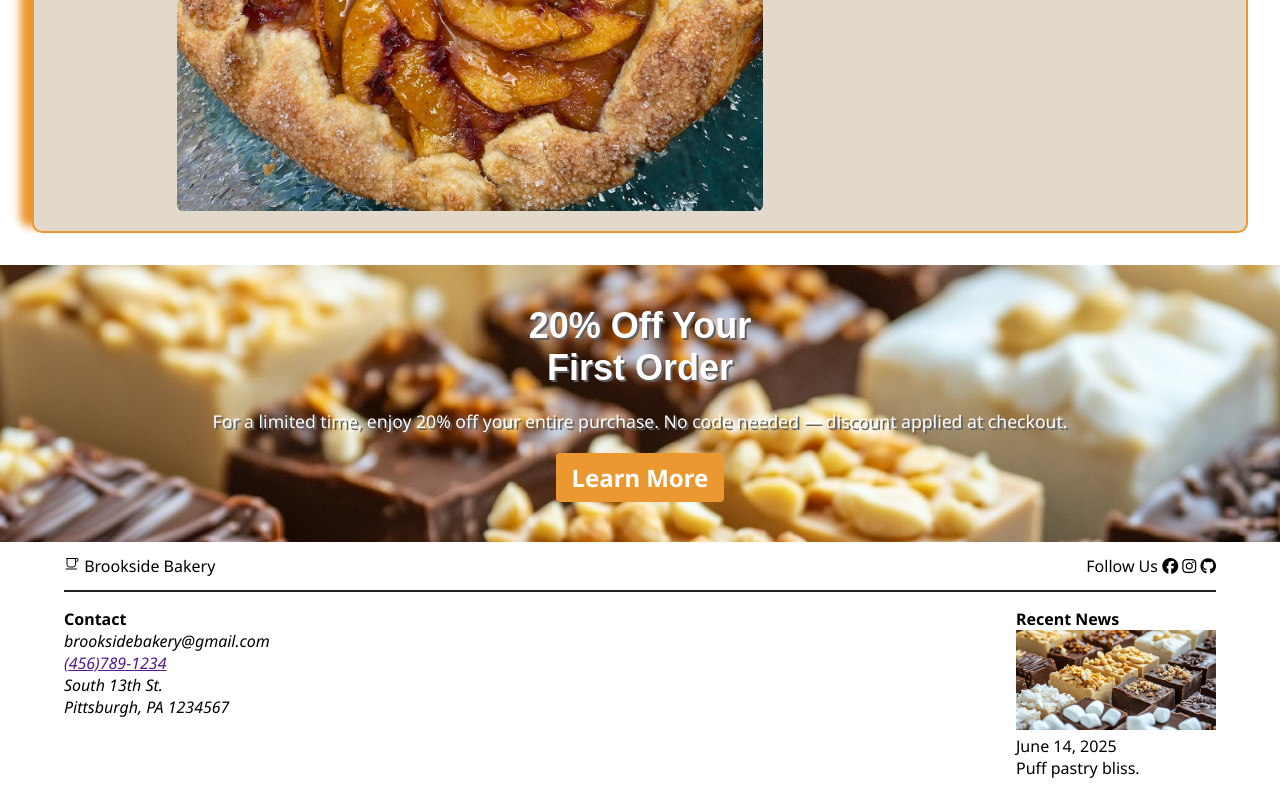
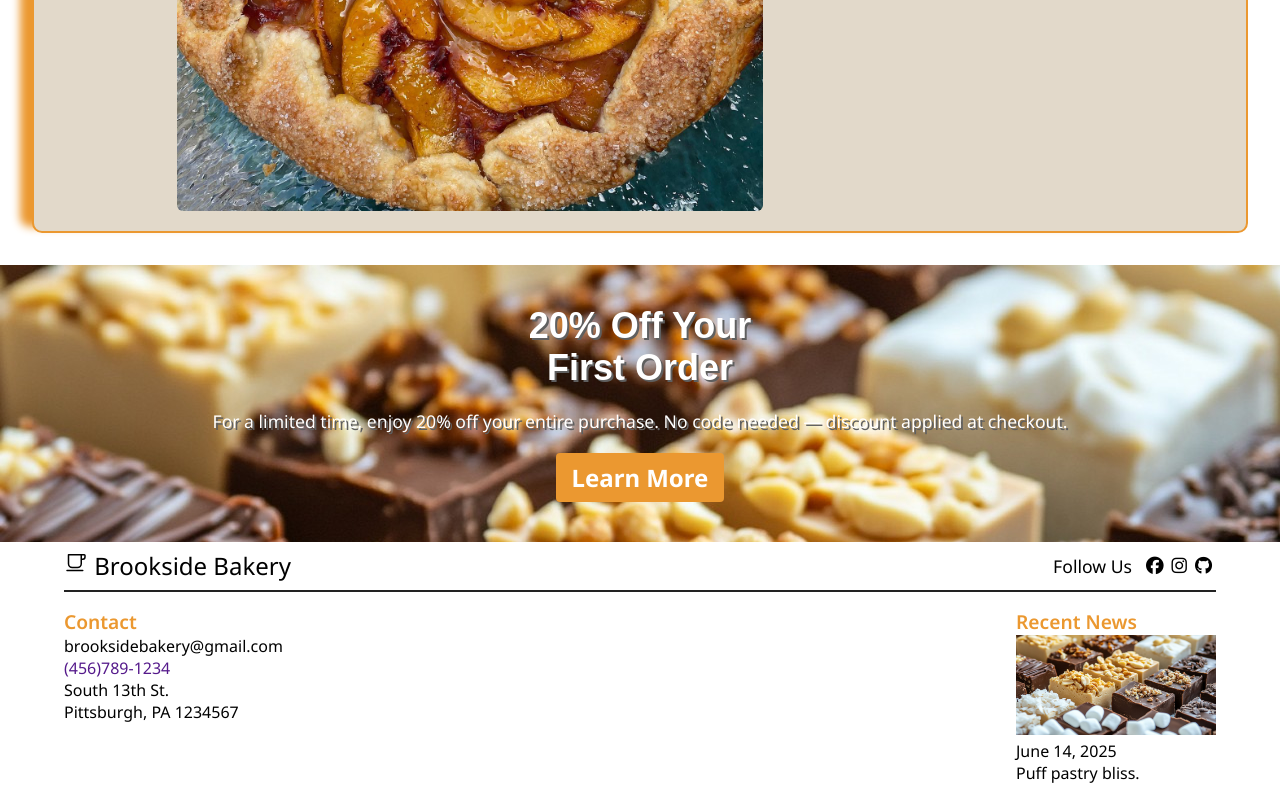
Before and after one commit to lengleman-spec/bakery-mock2, a plain HTML site: page index.html in a window 1280 px wide. Shown: the part 6228-7028 px from the top of the page. Drawn offline with nearby package versions, Linux system fonts and the light colour scheme; a web font is replaced by a local one.

Commit message:
Style rest of footer and linked to 'contact' in nav menu.

```diff
--- a/index.html
+++ b/index.html
@@ -202,11 +202,11 @@
     </section>
 
     <!-- Footer Section -->
-    <footer>
+    <footer id="contact">
       <div class="footer-header">
         <div class="footer-icon">
-          <ion-icon name="cafe-outline"></ion-icon>
-          <span>Brookside Bakery</span>
+          <ion-icon class="ion-icon" name="cafe-outline"></ion-icon>
+          <span class="footer-logo">Brookside Bakery</span>
         </div>
 
         <div class="social-links">
@@ -221,7 +221,7 @@
 
       <div class="footer-bottom">
         <div class="contact">
-          <h4>Contact</h4>
+          <h4 class="footer-h4">Contact</h4>
           <address>
             brooksidebakery@gmail.com <br />
             <a href="">(456)789-1234</a> <br />
@@ -231,7 +231,7 @@
         </div>
 
         <div class="news">
-          <h4>Recent News</h4>
+          <h4 class="footer-h4">Recent News</h4>
           <div class="news-container">
             <img
               src="imgs/dessert_assortment.jpg"
--- a/styles.css
+++ b/styles.css
@@ -325,3 +325,38 @@ h2 {
   width: 90%;
   margin: 1rem auto;
 }
+
+.footer-icon {
+  font-size: 1.5rem;
+  position: relative;
+}
+
+.footer-h4 {
+  font-size: 1.2rem;
+  font-weight: 600;
+  color: var(--primary-yellow);
+}
+
+address {
+  font-style: normal;
+}
+
+address a {
+  text-decoration: none;
+}
+
+.social-links {
+  display: flex;
+  justify-content: space-between;
+  align-items: center;
+}
+
+.social-links span {
+  margin-right: 10px;
+  font-size: 1.1rem;
+}
+
+.social-links i {
+  margin: 0 4px;
+  font-size: 1.1rem;
+}
```
